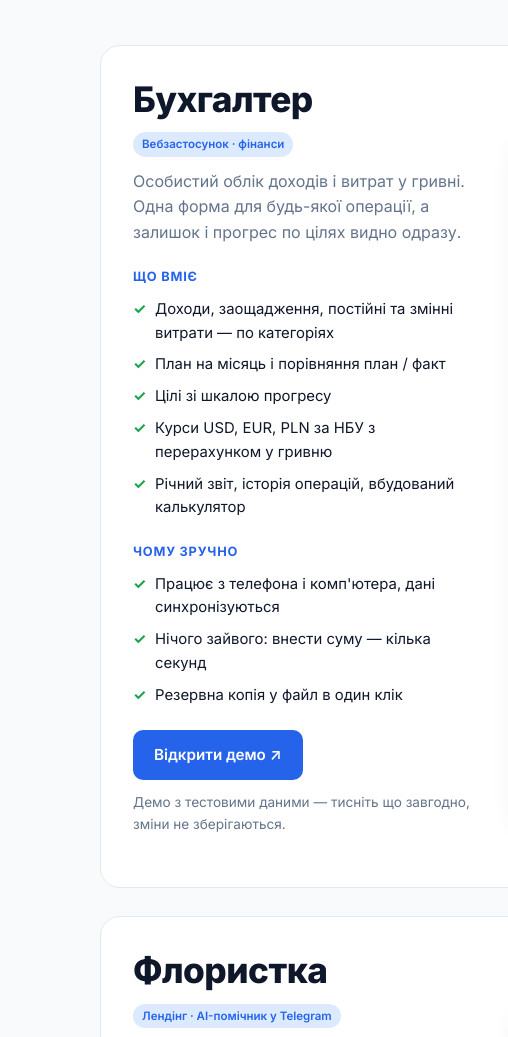
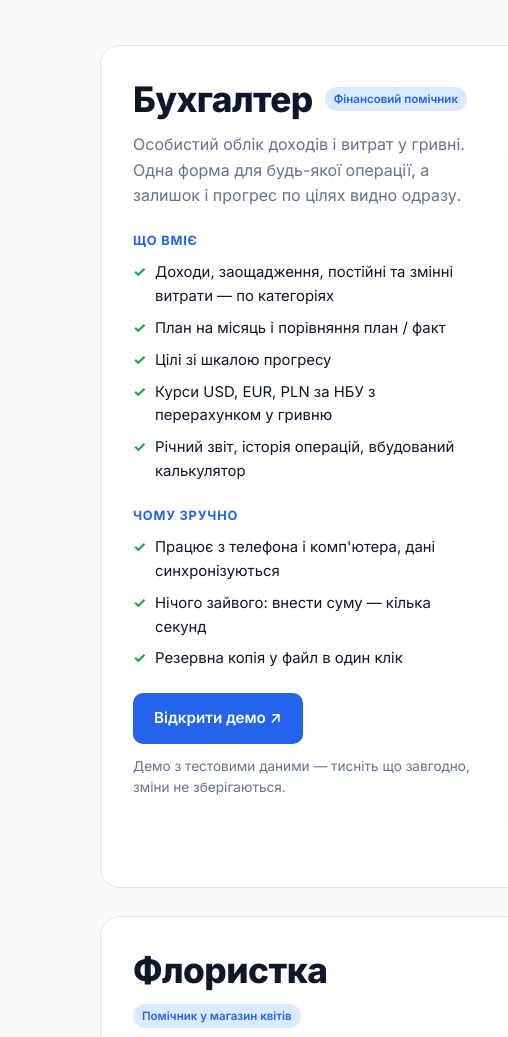
Before and after one commit to ssanqk/lendingportfolio, a plain HTML site: page sites.html in a window 1280 px wide. Shown: the part 191-1228 px from the top of the page, 0-508 px from the left. Drawn offline with Linux system fonts and the light colour scheme.

Commit message:
Сайти: нові підписи бейджів
Co-Authored-By: Claude Opus 5.5 <noreply@anthropic.com>
Claude-Session: https://claude.ai/code/session_01QfQqG5KkpyDPsGmhNwAXya

```diff
--- a/sites.html
+++ b/sites.html
@@ -49,7 +49,7 @@
         <div class="demo-info">
           <div class="demo-top">
             <h2>Бухгалтер</h2>
-            <span class="badge">Вебзастосунок · фінанси</span>
+            <span class="badge">Фінансовий помічник</span>
           </div>
           <p class="demo-lead">Особистий облік доходів і витрат у гривні. Одна форма для будь-якої операції, а залишок і прогрес по цілях видно одразу.</p>
 
@@ -94,7 +94,7 @@
         <div class="demo-info">
           <div class="demo-top">
             <h2>Флористка</h2>
-            <span class="badge">Лендінг · AI-помічник у Telegram</span>
+            <span class="badge">Помічник у магазин квітів</span>
           </div>
           <p class="demo-lead">Лендінг для AI-помічника квіткового магазину в Telegram. Ніжний рожево-білий стиль для тих, хто хоче подарувати букет рідним, коханій людині чи друзям.</p>
 
```
